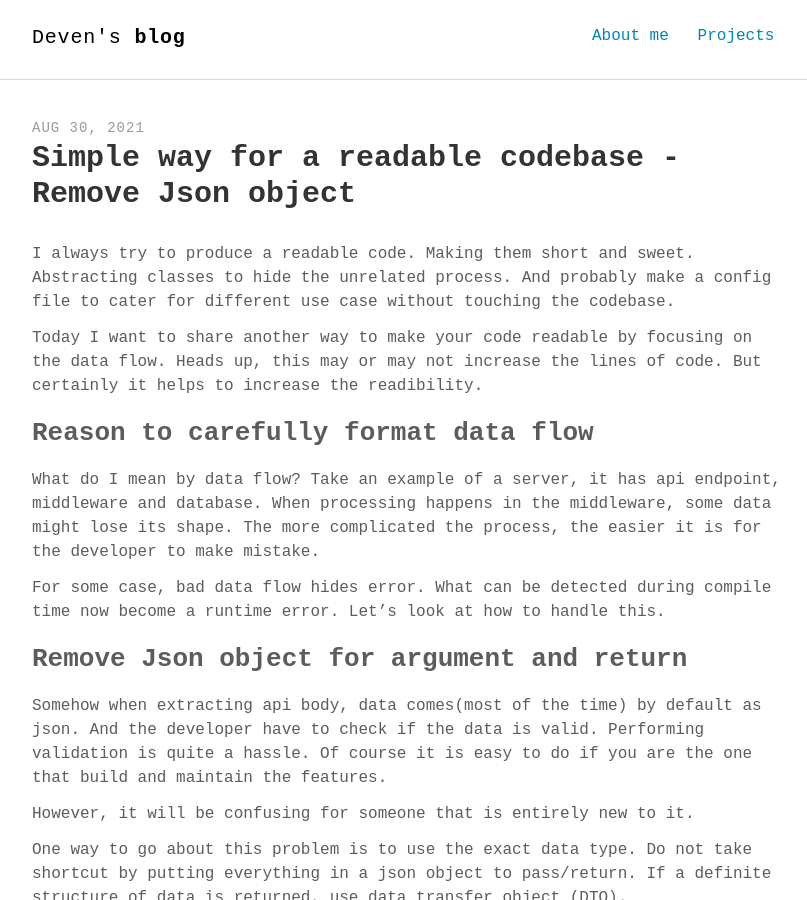
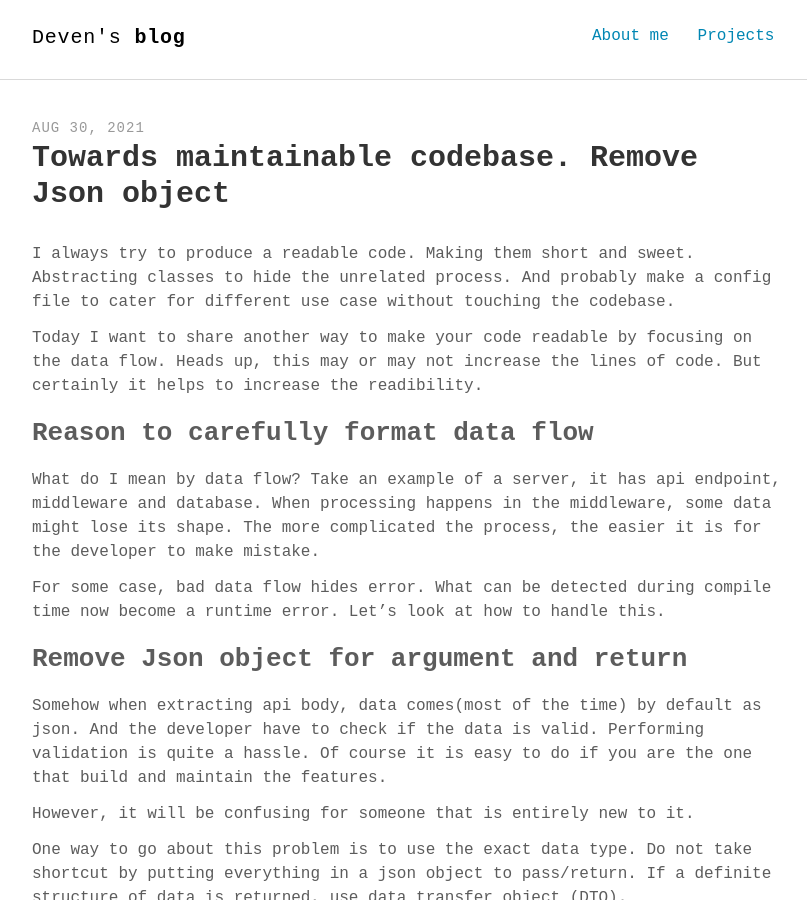
Before and after one commit to devennn/devennn.github.io, a Jekyll site: the page built from _posts/2021-08-30-towards-good-codebase.md, in a window 1280 px wide and 900 px high. Shown: the whole window, without its empty margins (232-1039 px from the left). Built offline with Jekyll 4.4.1, drawn with Linux system fonts in a browser that asks for light colours; some web fonts are replaced.

Commit message:
Update 2021-08-30-towards-good-codebase.md

```diff
--- a/_posts/2021-08-30-towards-good-codebase.md
+++ b/_posts/2021-08-30-towards-good-codebase.md
@@ -1,6 +1,6 @@
 ---
 layout: post
-title: Simple way for a readable codebase - Remove Json object
+title: Towards maintainable codebase. Remove Json object
 description: "Increase readibility of codebase"
 keywords: "Coding practice"
 ---
```
